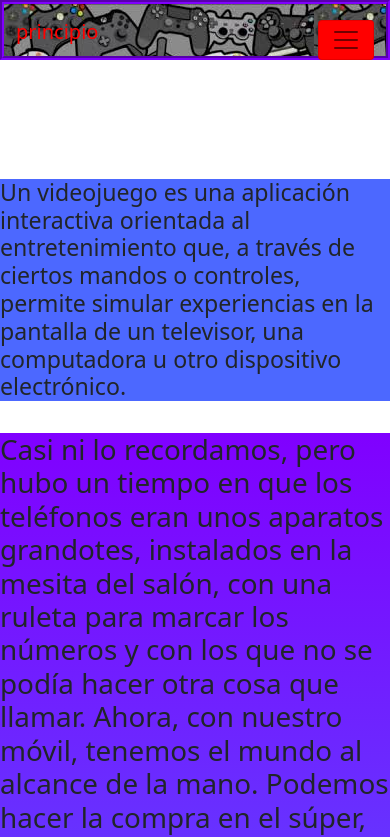
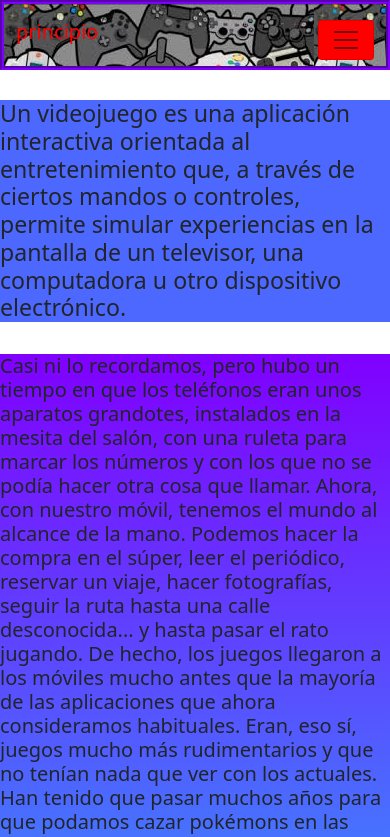
Before and after one commit to thiagoborello/coder, a website: page historia-mobil.html in a window 390 px wide. Shown: the top 837 px of the page. Drawn offline with nearby package versions, Linux system fonts and the light colour scheme.

Commit message:
se agrega cambios

```diff
--- a/estilos.css
+++ b/estilos.css
@@ -121,10 +121,6 @@ header {
   color: white;
 }
 
-.ay {
-  margin-top: 80px;
-}
-
 footer {
   animation: duration 20s;
   animation-name: example;
@@ -135,7 +131,7 @@ footer {
 }
 
 .menu {
-  height: 60px;
+  height: 70px;
   border: groove 4px #8000ff;
   background-image: url(img/fondo.jpg);
 }
@@ -159,6 +155,11 @@ footer {
 
 .text-consola {
   background-image: linear-gradient(#8000ff, #00ffff);
+}
+
+.text-movile {
+  background-image: linear-gradient(#8000ff, #00ffff);
+
 }
 
 main {
@@ -191,20 +192,69 @@ main {
 }
 @media (max-width: 768px) {
   body {
+    width: 100%;
+    display: grid;
     grid-template-columns: 100%;
-    grid-template-rows: 4%;
-    display: grid;
     grid-template-areas: "header" "main" "footer";
   }
 
+
   .registro {
-    margin-top: 400px;
+
     background-color: #8000ff;
     border: groove 4px #00ffff;
   }
 
   main {
     grid-area: main;
+  }
+
+  .text-pc {
+    width: 100%;
+    background-image: linear-gradient(#ff0000, #ff661a );
+    font-size: 20px;
+  }
+
+  .text-consola {
+    background-image: linear-gradient(#8000ff, #00ffff);
+    font-size: 20px;
+  }
+
+  .text-movile {
+    background-image: linear-gradient(#8000ff, #00ffff);
+    font-size: 20px;
+  }
+
+  .section, .section--consola, .section--pc {
+    margin-top: 50px;
+    font-size: 1rem;
+  }
+
+  .section--consola {
+    margin-top: 20px;
+    animation: duration 20s;
+    animation-name: example;
+    background-color: #8000ff;
+  }
+
+  .section--pc {
+    animation: duration 20s;
+    animation-name: example-2;
+    background: #ff0000;
+  }
+
+  .menu-pc {
+    width: 100%;
+    height: 60px;
+    border: groove 4px #ff0000;
+    background-image: url(img/pie\ pc.jpg);
+  }
+
+  .menu {
+    width: 100%;
+    height: 70px;
+    border: groove 4px #8000ff;
+    background-image: url(img/fondo.jpg);
   }
 
   header {
@@ -220,12 +270,7 @@ main {
     height: 100px;
   }
 }
-.footer-consola {
-  font-size: 1rem;
-  grid-area: footer;
-  border: 0.5rem groove #8000ff;
-  background-image: url(img/fondo.jpg);
-}
+
 
 .boton {
   background-color: #ff0000;
--- a/historia-mobil.html
+++ b/historia-mobil.html
@@ -63,7 +63,7 @@
       dispositivo electrónico.</h3>
     </section>
 <br>
-  <h1 class="text-consola">Casi ni lo recordamos, pero hubo un tiempo en que los teléfonos eran unos aparatos grandotes, instalados en la mesita del salón, con una ruleta para marcar los números y con los que no se podía hacer otra cosa que llamar.
+  <h1 class="text-movile">Casi ni lo recordamos, pero hubo un tiempo en que los teléfonos eran unos aparatos grandotes, instalados en la mesita del salón, con una ruleta para marcar los números y con los que no se podía hacer otra cosa que llamar.
 
      Ahora, con nuestro móvil, tenemos el mundo al alcance de la mano. Podemos hacer la compra en el súper, leer el periódico, reservar un viaje, hacer fotografías, seguir la ruta hasta una calle desconocida... y hasta pasar el rato jugando.
 
--- a/scss/_mobil.scss
+++ /dev/null
@@ -1,46 +0,0 @@
-
-
-
-@media (max-width: 768px) {
-    body {
-      grid-template-columns: 100%;
-      grid-template-rows: 4%;
-      display: grid;
-      grid-template-areas: "header" "main" "footer";
-    }
-
-    .registro {
-      margin-top: 400px;
-      background-color: #8000ff;
-      border: groove 4px #00ffff;
-    }
-
-    main {
-      grid-area: main;
-    }
-
-    header {
-      grid-area: header;
-      padding: 0.5rem 0;
-      position: sticky;
-      top: 0;
-      z-index: 1;
-      height: 40px;
-    }
-
-    footer {
-      grid-area: footer;
-      border: 0.5rem groove rgb(14, 11, 17);
-      background-image: url(img/fondo.jpg);
-    }
-
-    frame {
-      height: 100px;
-    }
-  }
-  .footer-consola {
-    font-size: 1rem;
-    grid-area: footer;
-    border: 0.5rem groove #8000ff;
-    background-image: url(img/fondo.jpg);
-  }
--- a/scss/estilo.scss
+++ b/scss/estilo.scss
@@ -57,10 +57,6 @@ header {
 {
   color: white;
 }
-.ay {
-  margin-top: 80px;
-
-}
 
 footer {
   animation: duration 20s;
@@ -73,14 +69,14 @@ footer {
 
 .menu
 {
- height: 60px;
+height: 70px;
 border: groove 4px $violeta;
 background-image: url(img/fondo.jpg);
 }
 
 
 .section{
-  margin-top: 60px;
+  margin-top: 30px;
   font-size: 1.4rem;
 }
 
@@ -101,6 +97,11 @@ background-image: url(img/fondo.jpg);
 .text-consola {
   background-image: linear-gradient($violeta, #00ffff);
 
+}
+
+.text-movile {
+  background-image: linear-gradient($violeta, #00ffff);
+  font-size: 1.9rem;
 }
 
 main {
@@ -139,6 +140,22 @@ main {
     ;
   }
 
+  .text-pc {
+    background-image: linear-gradient($rojo, $naranja);
+    font-size: 1rem;
+  }
+
+  .text-consola {
+    background-image: linear-gradient($violeta, #00ffff);
+    font-size: 1rem;
+  }
+
+  .text-movile {
+    background-image: linear-gradient($violeta, #00ffff);
+    font-size: 1rem;
+  }
+
+
   .registro
 {
 margin-top: 400px;
@@ -147,9 +164,16 @@ border:groove 4px #00ffff;
 }
 
   main {
+    font-size: 1rem;
     grid-area: main;
   }
 
+  .menu
+  {
+  height: 70px;
+  border: groove 4px $violeta;
+  background-image: url(img/fondo.jpg);
+  }
 
 
   header {
@@ -168,6 +192,7 @@ border:groove 4px #00ffff;
   }
 }
 
+
 .footer-consola {
   font-size: 1rem;
   grid-area: footer;
```
Also changed, not shown: historia-pc.html (+1 -1 lines), index.html (+1 -0 lines), css/estilo.css, 1 other file.
